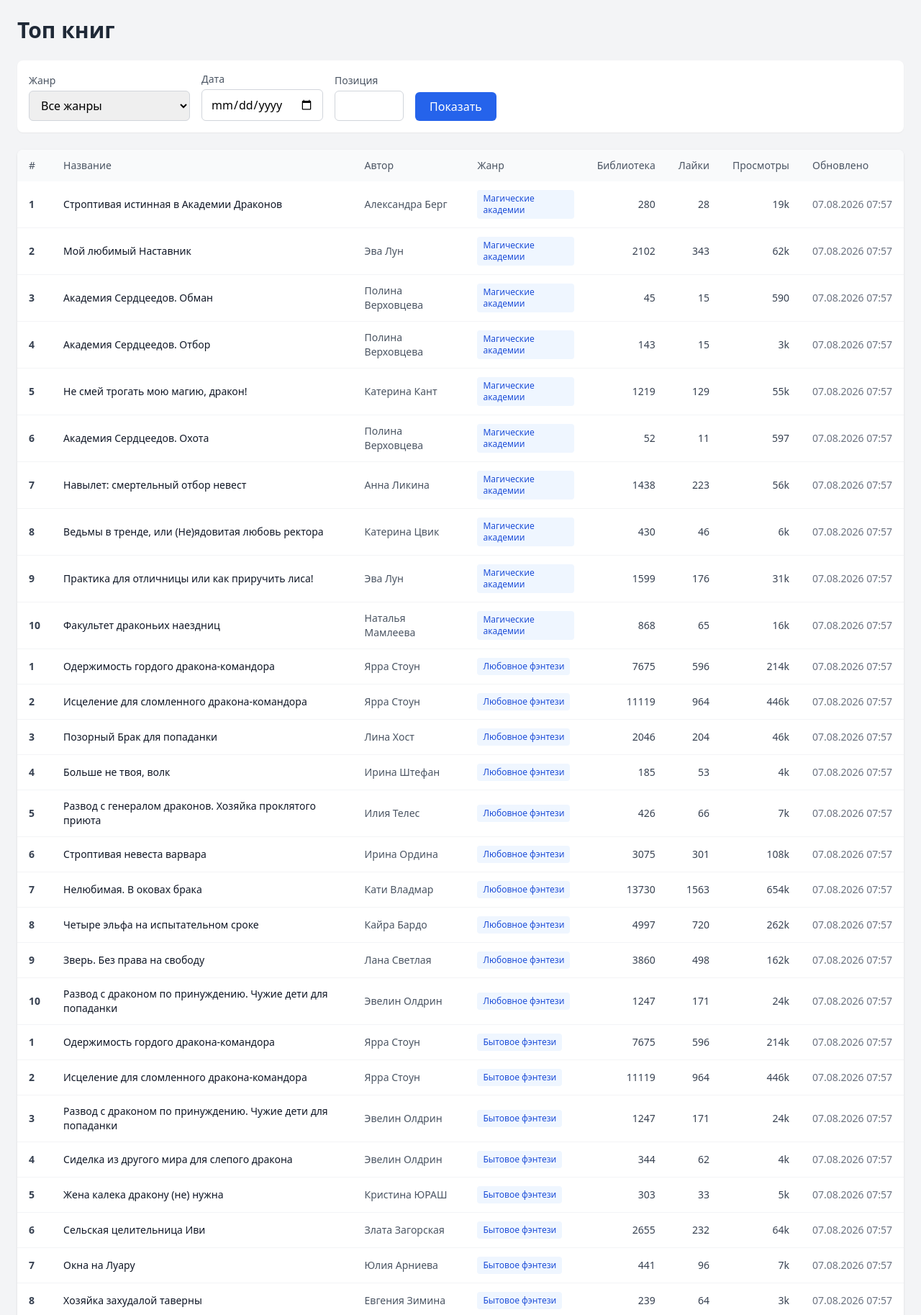
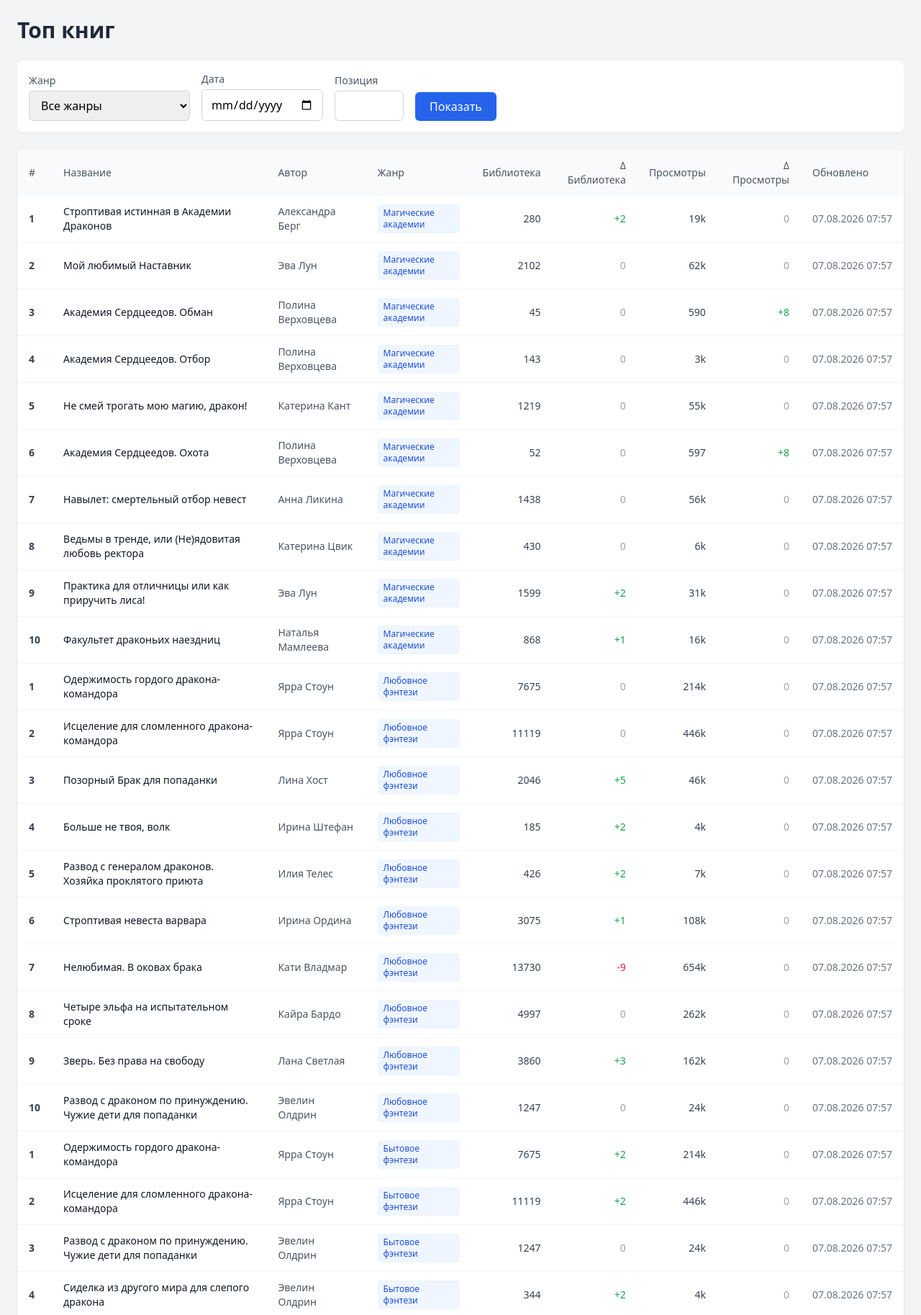
Before and after one commit to Cezario34/LitmarketWidgetParser, a FastAPI app: page /parser_widget/ in a window 1280 px wide. Shown: the top 1827 px of the page at 72% size. Run offline with FastAPI, Linux system fonts and the light colour scheme; some libraries are stand-ins or nearby versions.

Commit message:
add prev library count logic

```diff
--- a/templates/book.html
+++ b/templates/book.html
@@ -15,7 +15,6 @@
     <!-- Фильтры -->
     <form method="get" class="mb-6 flex flex-wrap gap-4 items-end bg-white p-4 rounded-lg shadow-sm">
 
-        <!-- Жанр (выпадающий список) -->
         <div>
             <label class="block text-sm font-medium text-gray-600 mb-1">Жанр</label>
             <select name="genre" class="border border-gray-300 px-3 py-2 rounded-md w-56 focus:outline-none focus:ring-2 focus:ring-blue-500">
@@ -28,14 +27,12 @@
             </select>
         </div>
 
-        <!-- Дата -->
         <div>
             <label class="block text-sm font-medium text-gray-600 mb-1">Дата</label>
             <input type="date" name="day" value="{{ day or '' }}"
                    class="border border-gray-300 px-3 py-2 rounded-md focus:outline-none focus:ring-2 focus:ring-blue-500">
         </div>
 
-        <!-- Позиция -->
         <div>
             <label class="block text-sm font-medium text-gray-600 mb-1">Позиция</label>
             <input type="number" name="position" value="{{ position or '' }}" min="1"
@@ -58,8 +55,9 @@
                     <th class="px-4 py-3 font-medium">Автор</th>
                     <th class="px-4 py-3 font-medium">Жанр</th>
                     <th class="px-4 py-3 font-medium text-right">Библиотека</th>
-                    <th class="px-4 py-3 font-medium text-right">Лайки</th>
+                    <th class="px-4 py-3 font-medium text-right">Δ Библиотека</th>
                     <th class="px-4 py-3 font-medium text-right">Просмотры</th>
+                    <th class="px-4 py-3 font-medium text-right">Δ Просмотры</th>
                     <th class="px-4 py-3 font-medium">Обновлено</th>
                 </tr>
             </thead>
@@ -74,16 +72,43 @@
                             {{ book.genre }}
                         </span>
                     </td>
+
+                    <!-- Библиотека -->
                     <td class="px-4 py-3 text-right text-gray-700">{{ book.library }}</td>
-                    <td class="px-4 py-3 text-right text-gray-700">{{ book.likes }}</td>
+
+                    <!-- Δ Библиотека -->
+                    <td class="px-4 py-3 text-right font-medium">
+                        {% if book.library_delta is not none %}
+                            <span class="{% if book.library_delta > 0 %}text-green-600{% elif book.library_delta < 0 %}text-red-600{% else %}text-gray-400{% endif %}">
+                                {% if book.library_delta > 0 %}+{% endif %}{{ book.library_delta }}
+                            </span>
+                        {% else %}
+                            <span class="text-gray-300">—</span>
+                        {% endif %}
+                    </td>
+
+                    <!-- Просмотры -->
                     <td class="px-4 py-3 text-right text-gray-700">{{ book.views }}</td>
+
+                    <!-- Δ Просмотры -->
+                    <td class="px-4 py-3 text-right font-medium">
+                        {% if book.views_delta is not none %}
+                            <span class="{% if book.views_delta > 0 %}text-green-600{% elif book.views_delta < 0 %}text-red-600{% else %}text-gray-400{% endif %}">
+                                {% if book.views_delta > 0 %}+{% endif %}{{ book.views_delta }}
+                            </span>
+                        {% else %}
+                            <span class="text-gray-300">—</span>
+                        {% endif %}
+                    </td>
+
+                    <!-- Дата обновления -->
                     <td class="px-4 py-3 text-gray-500 whitespace-nowrap">
                         {{ book.created_at.strftime('%d.%m.%Y %H:%M') if book.created_at else '—' }}
                     </td>
                 </tr>
                 {% else %}
                 <tr>
-                    <td colspan="8" class="px-4 py-12 text-center text-gray-400">
+                    <td colspan="9" class="px-4 py-12 text-center text-gray-400">
                         Нет данных по выбранным фильтрам
                     </td>
                 </tr>
```
Also changed, not shown: routes/widget.py (+30 -0 lines).
